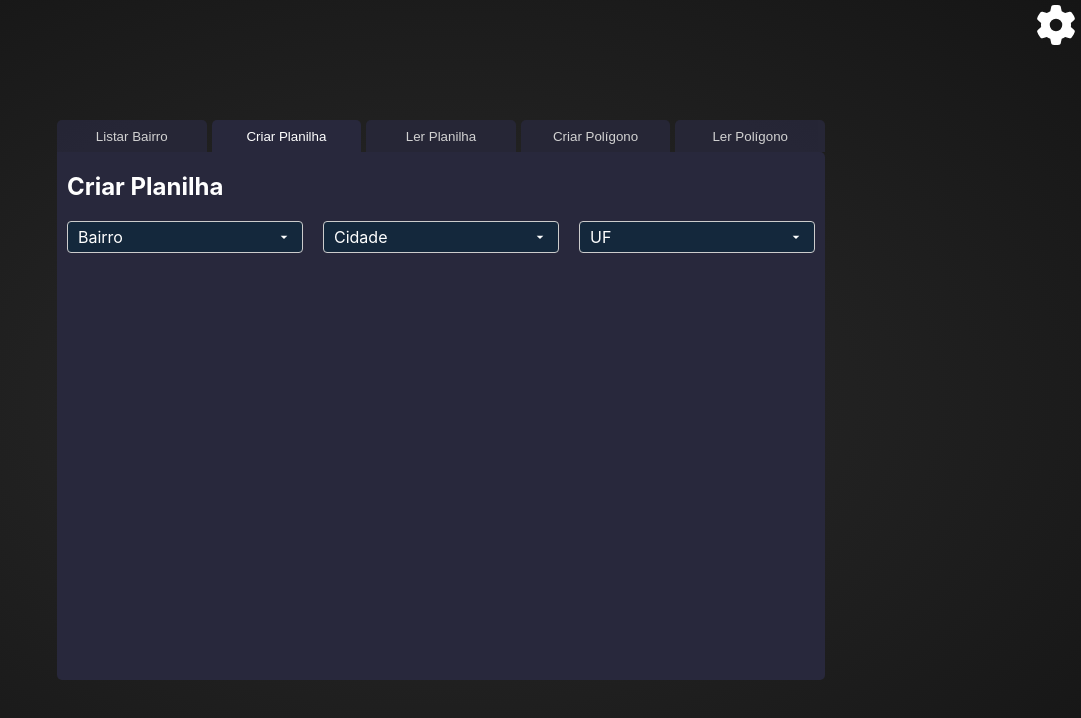
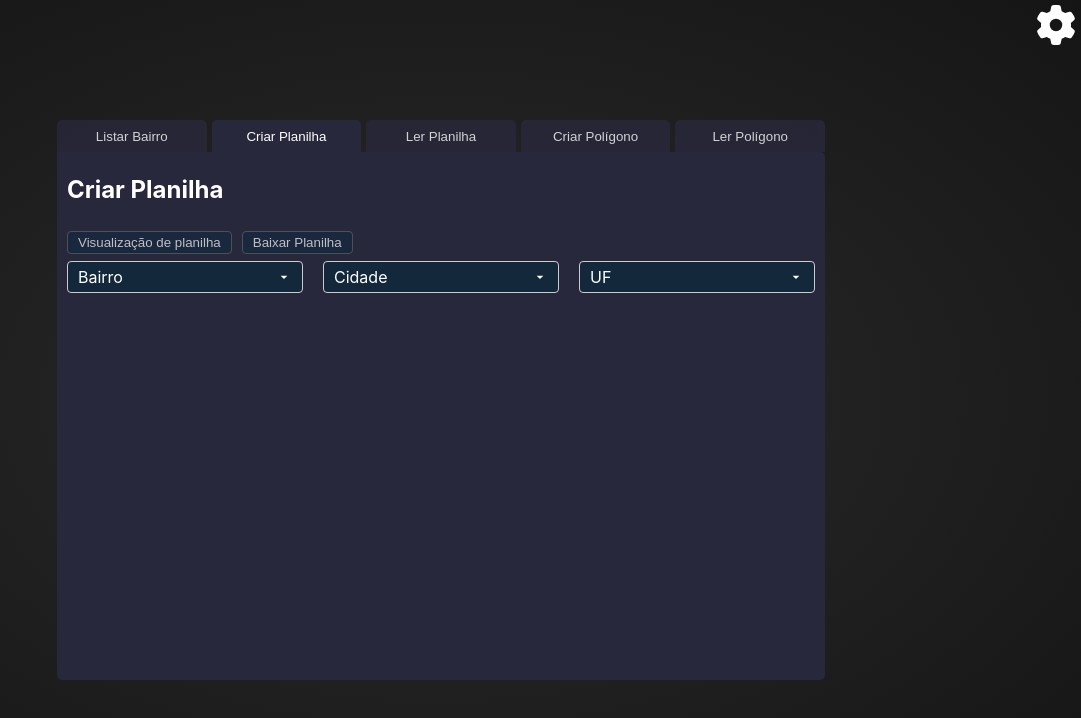
Before and after one commit to RuanSousa25/ler-cep, a React (Create React App) app: page / in a window 1280 px wide. Both pictures are taken after a click on the button "Criar Planilha". Shown: the top 718 px of the page, without its empty margins (199-1280 px from the left). Built offline with nearby package versions, Linux system fonts and the light colour scheme.

Commit message:
atualização de layout

```diff
--- a/src/Hooks/useCepSheet.js
+++ b/src/Hooks/useCepSheet.js
@@ -113,7 +113,6 @@ export const useCepSheet = (data) => {
       uf.push(range.uf);
     });
 
-    console.log(neighbors);
     setIsLoading(false);
 
     return {
--- a/src/components/Config.jsx
+++ b/src/components/Config.jsx
@@ -28,7 +28,6 @@ export default function Config() {
   }
   async function handleCoordSheetUpload(file) {
     const coordArray = await parseExcelFile(file);
-    console.log(coordArray);
     loadCoordsSheet(coordArray);
     loadTree(buildRTree(coordArray));
     return;
--- a/src/components/SheetCreate/SheetCreate.css
+++ b/src/components/SheetCreate/SheetCreate.css
@@ -1,5 +1,17 @@
 .sheet-create {
   padding: 0 10px;
+}
+.sheet-create-header {
+  display: flex;
+  flex-direction: column;
+  justify-content: space-around;
+  height: 9rem;
+}
+.sheet-create-header h2 {
+}
+.buttons-section {
+  display: flex;
+  gap: 10px;
 }
 .filters {
   box-sizing: border-box;
--- a/src/components/SheetCreate/SheetCreate.jsx
+++ b/src/components/SheetCreate/SheetCreate.jsx
@@ -1,5 +1,5 @@
 import { useContext, useMemo, useState } from "react";
-import { CepContext, useCepContext } from "../../Context/CepContext";
+import { CepContext } from "../../Context/CepContext";
 import DropdownFilter from "../DropdownFilter/DropdownFilter";
 import "./SheetCreate.css";
 import SheetView from "../SheetView/SheetView";
@@ -7,7 +7,7 @@ import { useCepProcessor } from "../../Hooks/useCepProcessor";
 
 export default function SheetCreate() {
   const { parseToExcelFile } = useCepProcessor();
-  const { cepSheet, hierarchyCepSheet } = useContext(CepContext);
+  const { hierarchyCepSheet } = useContext(CepContext);
   const [selectedUfs, setSelectedUfs] = useState([]);
   const [selectedCities, setSelectedCities] = useState([]);
   const [selectedNeighbors, setSelectedNeighbors] = useState([]);
@@ -68,18 +68,25 @@ export default function SheetCreate() {
   return (
     <>
       <div className="sheet-create">
+        <div className="sheet-create-header">
           <h2>Criar Planilha</h2>
-        {selectedBands.length !== 0 && (
-          <>
-            <button className="button" onClick={() => setSheetView(true)}>
+          <span className="buttons-section">
+            <button
+              disabled={selectedBands.length === 0}
+              className="button"
+              onClick={() => setSheetView(true)}
+            >
               Visualização de planilha
             </button>
-            <button className="button" onClick={downloadSheet}>
-              Salvar Planilha
+            <button
+              disabled={selectedBands.length === 0}
+              className="button"
+              onClick={downloadSheet}
+            >
+              Baixar Planilha
             </button>
-          </>
-        )}
-        <div className="filters">
+          </span>
+          <span className="filters">
             <DropdownFilter
               options={hierarchyCepSheet ? availableNeighbors : []}
               label={"Bairro"}
@@ -98,9 +105,11 @@ export default function SheetCreate() {
               selectedValues={selectedUfs}
               setSelectedValues={setSelectedUfs}
             />
+          </span>
         </div>
+
         <div className="result">
-          {selectedNeighbors.map((neighbor) => neighbor + ",")}
+          {selectedNeighbors.map((neighbor) => neighbor + ", ")}
         </div>
       </div>
 
```
Lines whose indentation alone changed are shown as unchanged.
